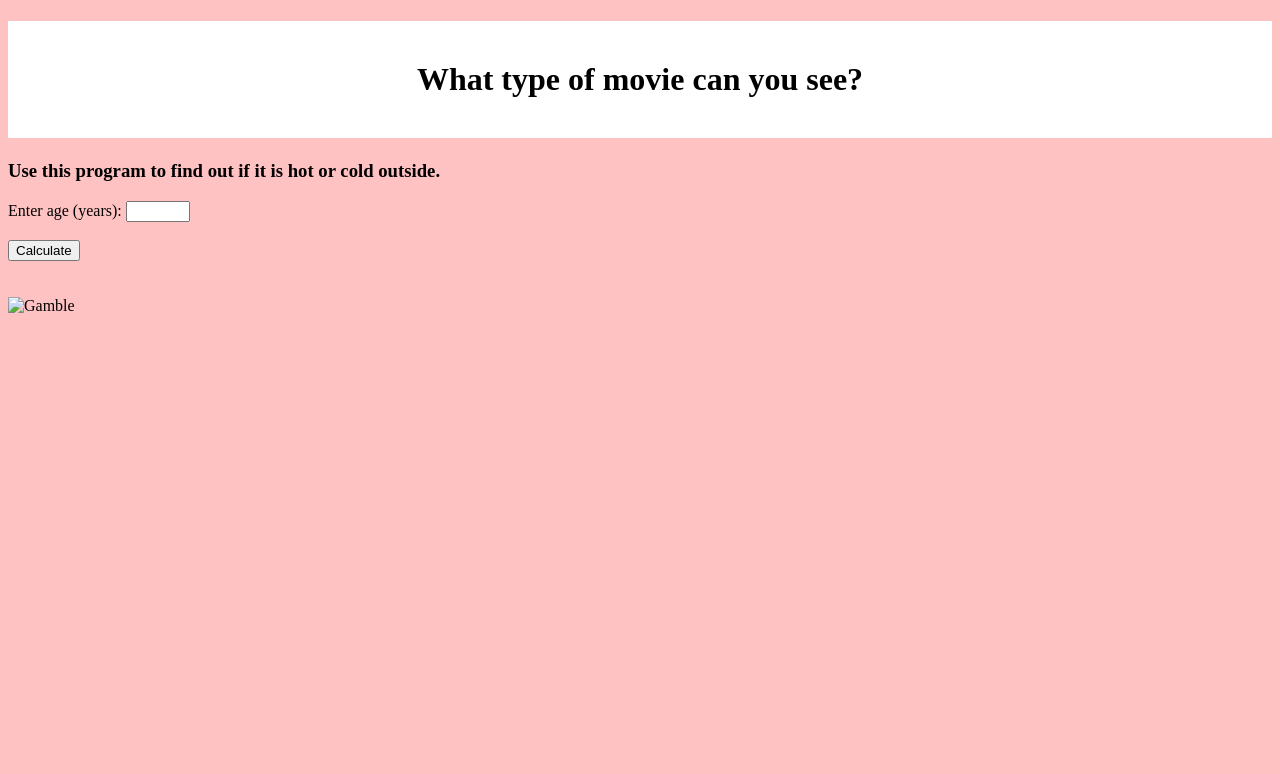
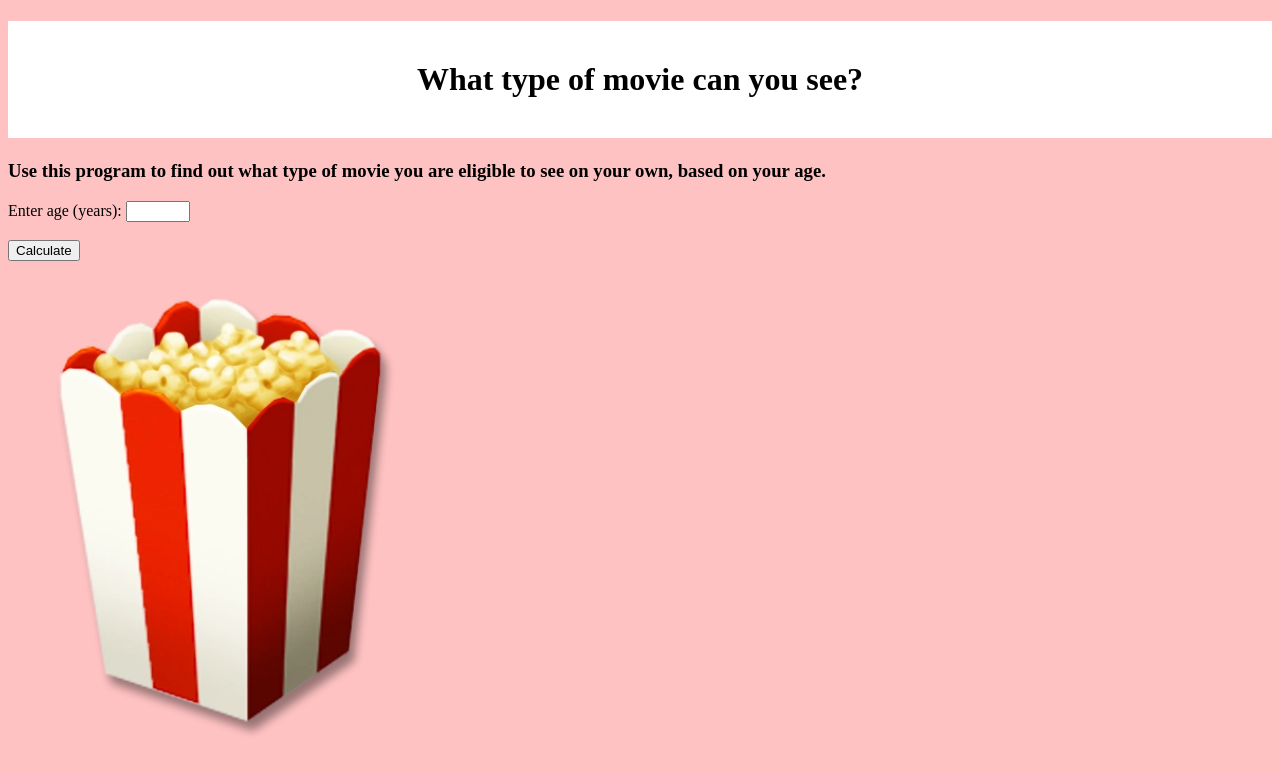
Before and after one commit to ICS2O-Programming-Rory-Mackay/Unit4-03-HTML-Movie, a plain HTML site: page index.html in a window 1280 px wide. Drawn offline with Linux system fonts and the light colour scheme.

Commit message:
added image

```diff
--- a/index.html
+++ b/index.html
@@ -19,14 +19,14 @@
   <body>
     <script src="./js/script.js"></script>
     <h1>What type of movie can you see?</h1>
-		<h3>Use this program to find out if it is hot or cold outside.</h3>
+		<h3>Use this program to find out what type of movie you are eligible to see on your own, based on your age.</h3>
 		<form action="javascript:displayMessage()">
 			<label for="age">Enter age (years):</label>
 			<input type="number" step="1" min="0" max="130" id="user-age"><br><br>
 			<input type="submit" value="Calculate">
 		</form>
     <br></br>
-		<img src="./images/heatcold.png" alt="Gamble" width="35%" height="35%''">
+		<img src="./images/Popcorn.webp" alt="Popcorn" width="35%" height="35%''">
 		</table>
 		<!-- Create a space where the user information will be displayed -->
 			<div id="message">
```
Also changed, not shown: images/Popcorn.webp (added).
